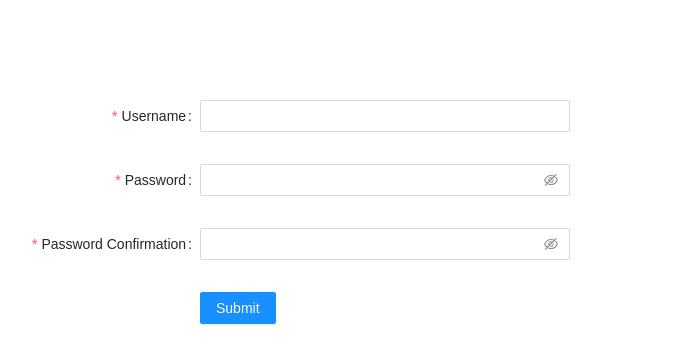
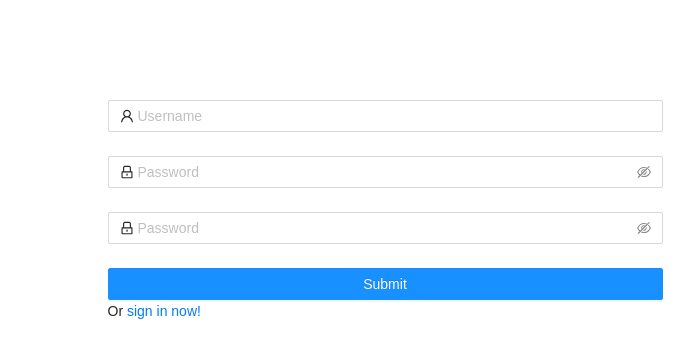
Before and after one commit to duysmile/football-pitch-booking, a React (Create React App) app in the folder client/: page /register in a window 1280 px wide. Shown: the top 362 px of the page, without its empty margins (255-949 px from the left). Built offline with nearby package versions, Linux system fonts and the light colour scheme.

Commit message:
update login, register component

```diff
--- a/client/src/components/JS/Login.js
+++ b/client/src/components/JS/Login.js
@@ -1,24 +1,23 @@
 import React from 'react';
-import { Form, Input, Button } from 'antd';
+import { useHistory, Link } from 'react-router-dom';
+import { Form, Input, Button, message } from 'antd';
+import { UserOutlined, LockOutlined } from '@ant-design/icons';
+import '../SCSS/login.scss';
 
-const layout = {
-  labelCol: {
-    span: 8,
-  },
-  wrapperCol: {
-    span: 8,
-  },
-};
-const tailLayout = {
-  wrapperCol: {
-    offset: 8,
-    span: 24,
-  },
-};
+import axios from '../../services/http';
 
 const Login = () => {
-  const onFinish = values => {
-    console.log('Success:', values);
+  const history = useHistory();
+  const onFinish = async ({ username, password }) => {
+    try {
+      const res = await axios.post('/login', { username, password });
+      const token = res.data.token;
+      axios.defaults.headers.common['x-access-token'] = token;
+      localStorage.setItem('accessToken', token);
+      history.push('/admin');
+    } catch (error) {
+      message.error(error.response.data.message);
+    }
   };
 
   const onFinishFailed = errorInfo => {
@@ -26,47 +25,34 @@ const Login = () => {
   };
 
   return (
-    <div className="container">
+    <div className="container d-flex justify-content-center">
       <Form
-        className="w-100"
-        {...layout}
-        name="basic"
-        initialValues={{
-          remember: true,
-        }}
+        className="w-50"
+        name="normal_login"
         onFinish={onFinish}
         onFinishFailed={onFinishFailed}
       >
         <Form.Item
-          label="Username"
           name="username"
-          rules={[
-            {
-              required: true,
-              message: 'Please input your username!',
-            },
-          ]}
+          rules={[{ required: true, message: 'Please input your Username!' }]}
         >
-          <Input />
+          <Input prefix={<UserOutlined className="site-form-item-icon" />} placeholder="Username" />
+        </Form.Item>
+        <Form.Item
+          name="password"
+          rules={[{ required: true, message: 'Please input your Password!' }]}
+        >
+          <Input.Password
+            prefix={<LockOutlined className="site-form-item-icon" />}
+            placeholder="Password"
+          />
         </Form.Item>
 
-        <Form.Item
-          label="Password"
-          name="password"
-          rules={[
-            {
-              required: true,
-              message: 'Please input your password!',
-            },
-          ]}
-        >
-          <Input.Password />
-        </Form.Item>
-
-        <Form.Item {...tailLayout}>
-          <Button type="primary" htmlType="submit">
-            Submit
-        </Button>
+        <Form.Item>
+          <Button type="primary" htmlType="submit" className="login-form-button">
+            Log in
+          </Button>
+          Or <Link to="/register">register now!</Link>
         </Form.Item>
       </Form>
     </div>
--- a/client/src/components/JS/Register.js
+++ b/client/src/components/JS/Register.js
@@ -1,24 +1,21 @@
 import React from 'react';
-import { Form, Input, Button } from 'antd';
+import { useHistory, Link } from 'react-router-dom';
+import { Form, Input, Button, message } from 'antd';
+import { UserOutlined, LockOutlined } from '@ant-design/icons';
+import axios from '../../services/http';
 
-const layout = {
-  labelCol: {
-    span: 8,
-  },
-  wrapperCol: {
-    span: 8,
-  },
-};
-const tailLayout = {
-  wrapperCol: {
-    offset: 8,
-    span: 24,
-  },
-};
+import '../SCSS/login.scss';
 
 const Register = () => {
-  const onFinish = values => {
-    console.log('Success:', values);
+  const history = useHistory();
+  const onFinish = async ({ username, password, passwordConfirmation }) => {
+    try {
+      await axios.post('/register', { username, password, passwordConfirmation });
+      history.push('/login');
+      message.success('You have registered successfully.');
+    } catch (error) {
+      message.error(error.response.data.message);
+    }
   };
 
   const onFinishFailed = errorInfo => {
@@ -26,45 +23,30 @@ const Register = () => {
   };
 
   return (
-    <div className="container">
+    <div className="container d-flex justify-content-center">
       <Form
-        className="w-100"
-        {...layout}
-        name="basic"
-        initialValues={{
-          remember: true,
-        }}
+        className="w-50"
+        name="normal_login"
         onFinish={onFinish}
         onFinishFailed={onFinishFailed}
       >
         <Form.Item
-          label="Username"
           name="username"
-          rules={[
-            {
-              required: true,
-              message: 'Please input your username!',
-            },
-          ]}
+          rules={[{ required: true, message: 'Please input your Username!' }]}
         >
-          <Input />
+          <Input prefix={<UserOutlined className="site-form-item-icon" />} placeholder="Username" />
         </Form.Item>
-
         <Form.Item
-          label="Password"
           name="password"
-          rules={[
-            {
-              required: true,
-              message: 'Please input your password!',
-            },
-          ]}
+          dependencies={['password']}
+          rules={[{ required: true, message: 'Please input your Password!' }]}
         >
-          <Input.Password />
+          <Input.Password
+            prefix={<LockOutlined className="site-form-item-icon" />}
+            placeholder="Password"
+          />
         </Form.Item>
-
         <Form.Item
-          label="Password Confirmation"
           name="passwordConfirmation"
           dependencies={['password']}
           rules={[
@@ -82,13 +64,17 @@ const Register = () => {
             }),
           ]}
         >
-          <Input.Password />
+          <Input.Password
+            prefix={<LockOutlined className="site-form-item-icon" />}
+            placeholder="Password"
+          />
         </Form.Item>
 
-        <Form.Item {...tailLayout}>
-          <Button type="primary" htmlType="submit">
+        <Form.Item>
+          <Button type="primary" htmlType="submit" className="login-form-button">
             Submit
-        </Button>
+          </Button>
+          Or <Link to="/register">sign in now!</Link>
         </Form.Item>
       </Form>
     </div>
--- /dev/null
+++ b/client/src/components/SCSS/login.scss
@@ -0,0 +1,12 @@
+.login-form {
+    max-width: 300px;
+  }
+  .login-form-forgot {
+    float: right;
+  }
+  .ant-col-rtl .login-form-forgot {
+    float: left;
+  }
+  .login-form-button {
+    width: 100%;
+  }
--- a/client/src/routes/privateRoute.js
+++ b/client/src/routes/privateRoute.js
@@ -2,18 +2,18 @@ import { Route, Redirect } from 'react-router-dom';
 import React from 'react';
 
 const privateRoute = ({ component: Component, ...rest }) => {
-    const token = null; //set token at here
 
-    return(
-       <Route
-       {...rest}
-       render = {() => {
-        if(!token){
-            return <Redirect to={{pathname: '/login'}} />
-        }
-        return <Component/>
-       }}
-       />
+    return (
+        <Route
+            {...rest}
+            render={() => {
+                const token = localStorage.getItem('accessToken'); //set token at here
+                if (!token) {
+                    return <Redirect to={{ pathname: '/login' }} />
+                }
+                return <Component />
+            }}
+        />
     )
 };
 
--- a/client/src/routes/publicRoute.js
+++ b/client/src/routes/publicRoute.js
@@ -1,4 +1,4 @@
-import { Route } from 'react-router-dom';
+import { Route, Redirect } from 'react-router-dom';
 import React from 'react';
 
 const publicRoute = ({ color, component: Component, layout: Layout, ...rest }) => {
@@ -6,6 +6,10 @@ const publicRoute = ({ color, component: Component, layout: Layout, ...rest }) =
         <Route
             {...rest}
             render={props => {
+                const token = localStorage.getItem('accessToken');
+                if (token) {
+                    return <Redirect to="/admin" />;
+                }
                 if (!Layout) {
                     return <Component {...props} />;
                 }
--- /dev/null
+++ b/client/src/services/http.js
@@ -0,0 +1,5 @@
+import * as axios from 'axios';
+
+axios.defaults.baseURL = 'http://localhost:3001/api';
+
+export default axios;
```
Also changed, not shown: 1 other file (tests, documents, lock files or other folders).
